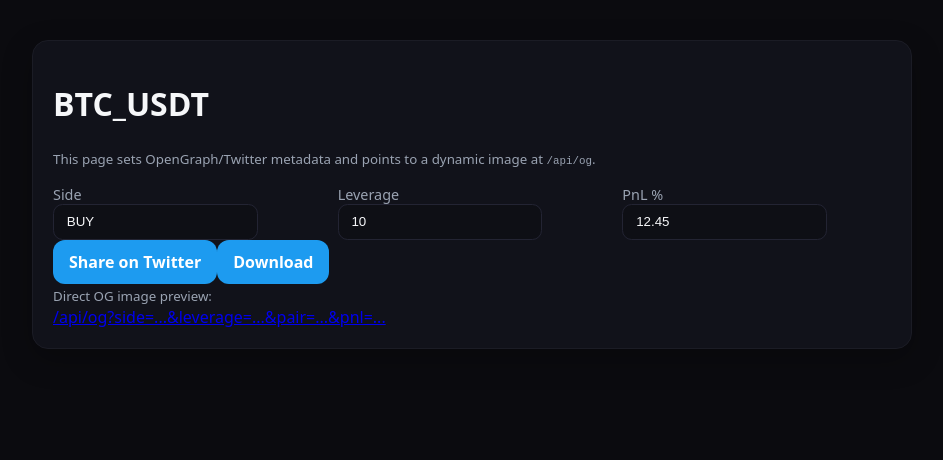
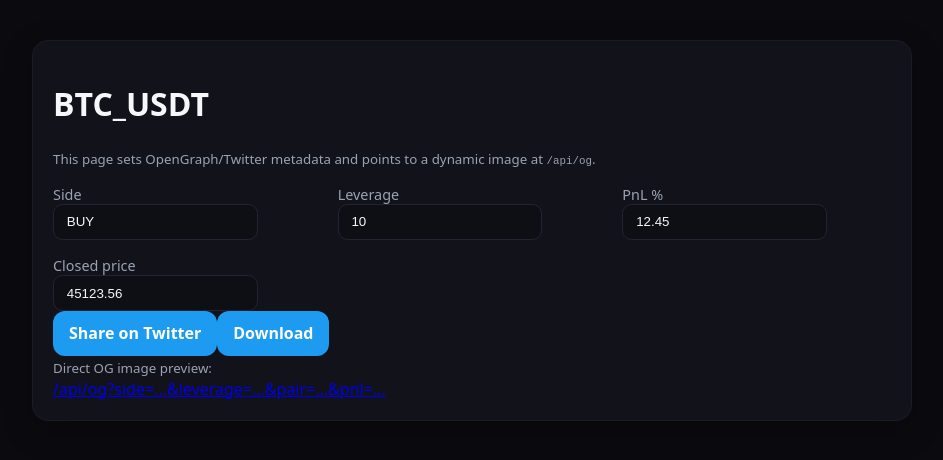
Before and after one commit to wdcs-baldevparmar/twitter_og, a Next.js app: page /BTC_USDT in a window 1280 px wide. Shown: the top 460 px of the page, without its empty margins (168-1111 px from the left). Built offline with nearby package versions, Linux system fonts and the light colour scheme; no server answers.

Commit message:
OG images

```diff
--- a/app/[pair]/page.tsx
+++ b/app/[pair]/page.tsx
@@ -2,7 +2,12 @@ import type { Metadata } from "next";
 
 type Props = {
   params: { pair: string };
-  searchParams: { side?: string; leverage?: string; pnl?: string };
+  searchParams: {
+    side?: string;
+    leverage?: string;
+    pnl?: string;
+    price?: string;
+  };
 };
 
 export async function generateMetadata({
@@ -54,6 +59,7 @@ export default function PairPage({ params, searchParams }: Props) {
   const side = (searchParams.side || "BUY").toUpperCase();
   const leverage = searchParams.leverage || "10";
   const pnl = parseFloat(searchParams.pnl ?? "12.45");
+  const price = searchParams.price || "45123.56";
   const pairForImage = pairFromUrl.replace("_", "-");
   console.log("🚀 ~ PairPage ~ pairForImage:", pairForImage);
 
@@ -108,6 +114,10 @@ export default function PairPage({ params, searchParams }: Props) {
             <div className="label">PnL %</div>
             <input className="input" defaultValue={String(pnl)} readOnly />
           </div>
+          <div>
+            <div className="label">Closed price</div>
+            <input className="input" defaultValue={price} readOnly />
+          </div>
         </div>
 
         <div className="mt-6">
@@ -128,7 +138,9 @@ export default function PairPage({ params, searchParams }: Props) {
               leverage
             )}&pair=${encodeURIComponent(
               pairForImage
-            )}&pnl=${encodeURIComponent(String(pnl))}&download=1`}
+            )}&pnl=${encodeURIComponent(
+              String(pnl)
+            )}&price=${encodeURIComponent(price)}&download=1`}
             download={`${pairForImage}-${side}.png`}
           >
             Download
@@ -144,7 +156,9 @@ export default function PairPage({ params, searchParams }: Props) {
               leverage
             )}&pair=${encodeURIComponent(
               pairForImage
-            )}&pnl=${encodeURIComponent(String(pnl))}`}
+            )}&pnl=${encodeURIComponent(
+              String(pnl)
+            )}&price=${encodeURIComponent(price)}`}
             target="_blank"
             rel="noopener noreferrer"
           >
```
